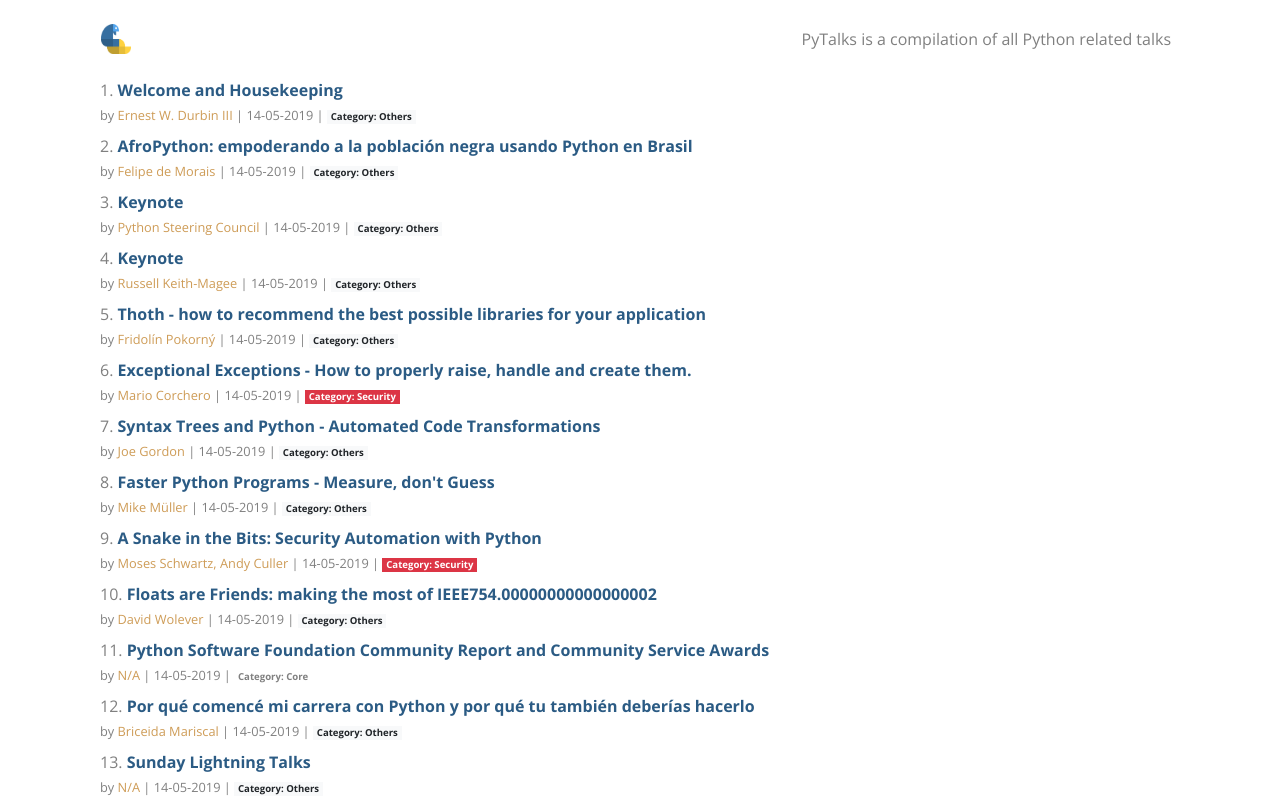
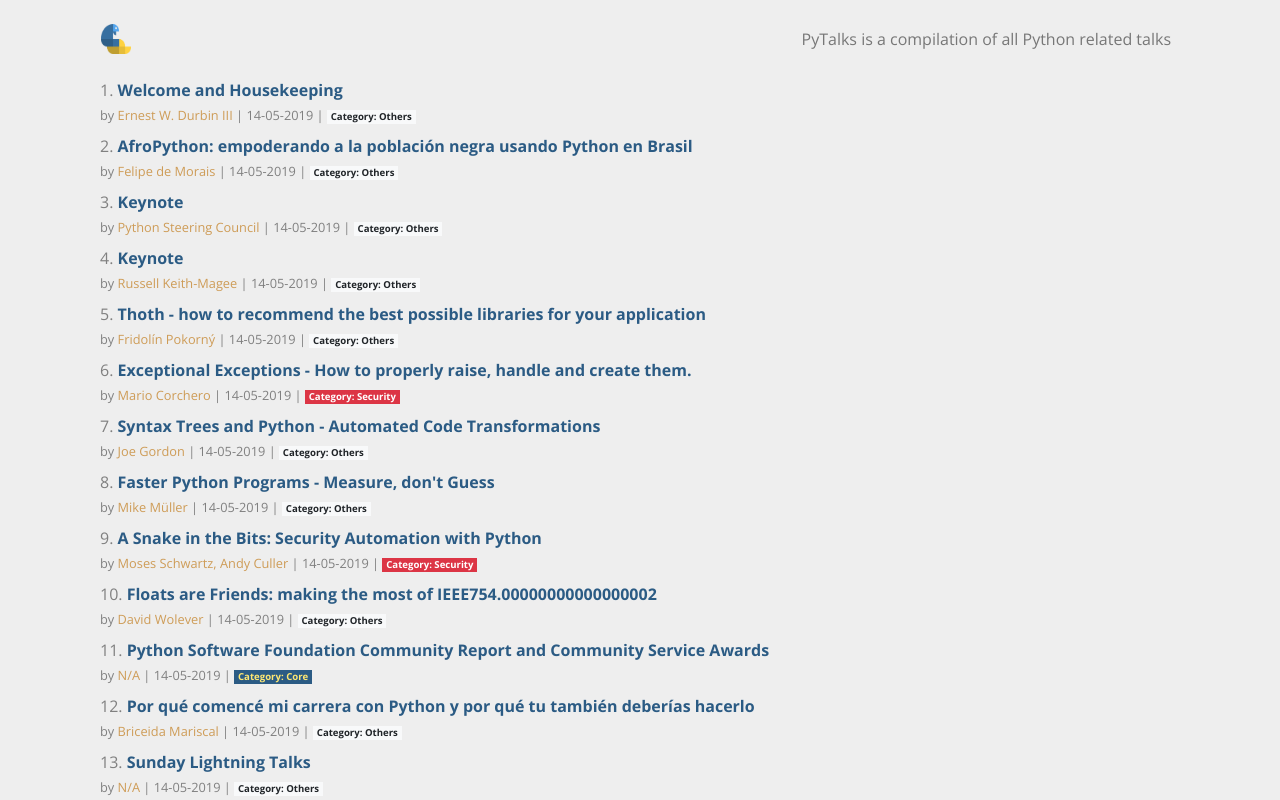
Before and after one commit to jkrclaro/pyconlist, a React (Create React App) app: page / in a window 1280 px wide. Shown: the top 800 px of the page. Built offline with nearby package versions, Linux system fonts and the light colour scheme.

Commit message:
Add badge-python, darken more badge-dark and update background color

```diff
--- a/src/index.css
+++ b/src/index.css
@@ -6,6 +6,7 @@
 
 * {
   font-family: 'Open Sans';
+  background-color: #EEE;
 }
 
 .layout {
@@ -59,7 +60,14 @@
 }
 
 .badge {
-  border-radius: 0;
+  border-radius: 0px;
+}
+.badge-dark {
+  background-color: #111;
+}
+.badge-python {
+  background-color: #2B5B84;
+  color: #FFE873;
 }
 /* Bootstrap 4 --- */
 
```
